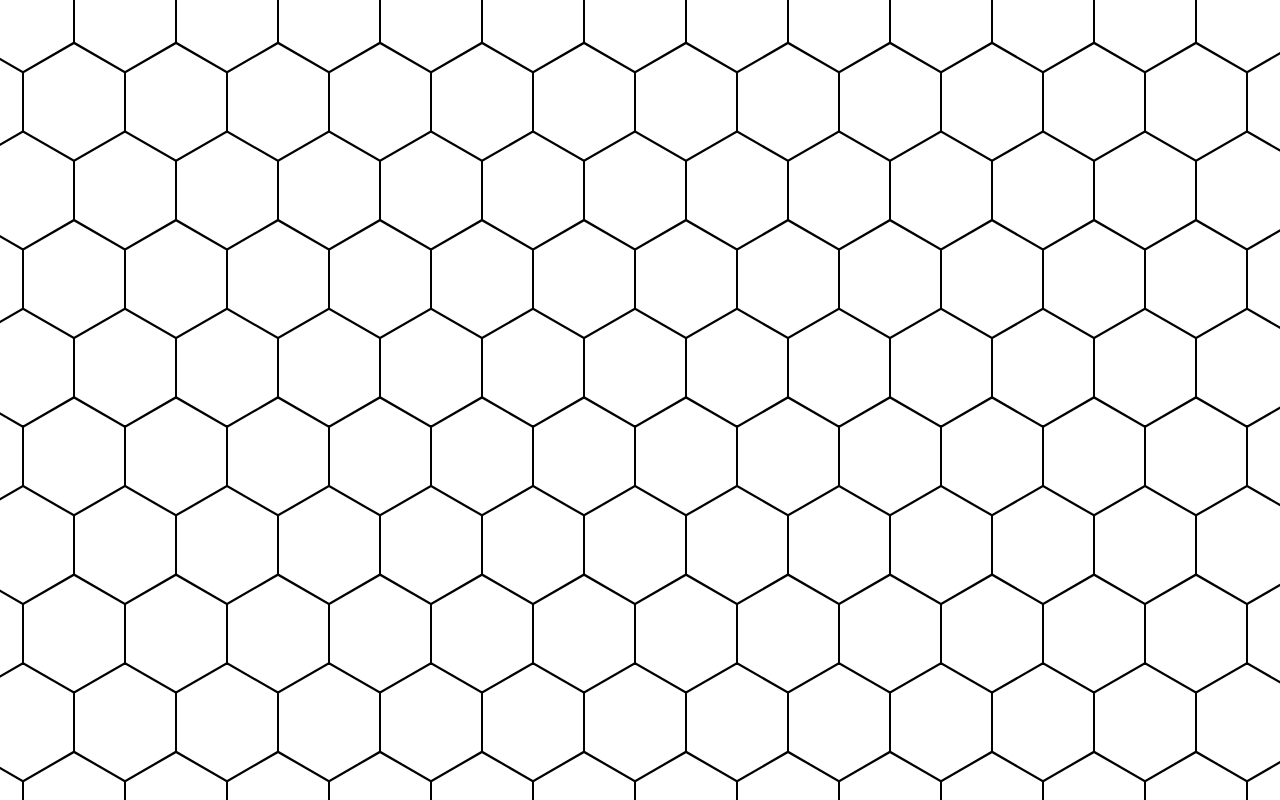
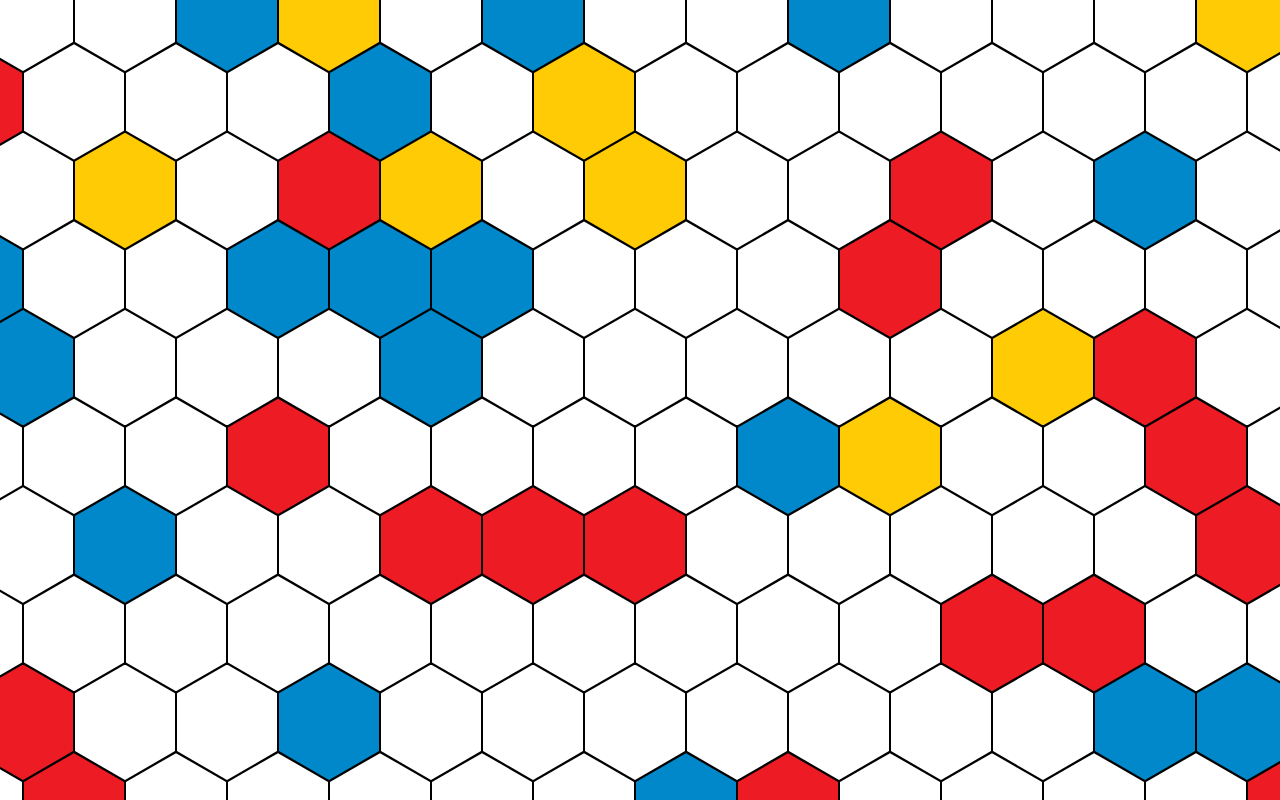
Before and after one commit to kristoferma/ataraxia, a Next.js app: page / in a window 1280 px wide. Shown: the top 800 px of the page. Built offline with nearby package versions, Linux system fonts and the light colour scheme.

Commit message:
add colors

```diff
--- a/app/globals.css
+++ b/app/globals.css
@@ -43,6 +43,17 @@ body {
   margin-bottom: calc(var(--m) - var(--s)*0.2885);
 }
 
+.hex-container div.red {
+  background: #ed1c24;
+}
+
+.hex-container div.blue {
+  background: #0088cb;
+}
+.hex-container div.yellow {
+  background: #ffcb05;
+}
+
 .hex-container::before {
   content: "";
   width: calc(var(--s)/2 + var(--m));
--- a/app/page.tsx
+++ b/app/page.tsx
@@ -2,13 +2,21 @@
 
 import React from "react";
 const INITIAL_NUMBER_OF_HEXAGONS = 1000;
+
+const colors = ["yellow", "red", "blue"];
+
+const randomColor = () => {
+  if (Math.random() > 0.6) {
+    return colors[Math.floor(Math.random() * colors.length)];
+  } else return "";
+};
 
 export default function Home() {
   return (
     <main className="main">
       <div className="hex-container">
         {[...Array(INITIAL_NUMBER_OF_HEXAGONS)].map((e, i) => (
-          <div key={i}></div>
+          <div className={randomColor()} key={i}></div>
         ))}
       </div>
     </main>
```
